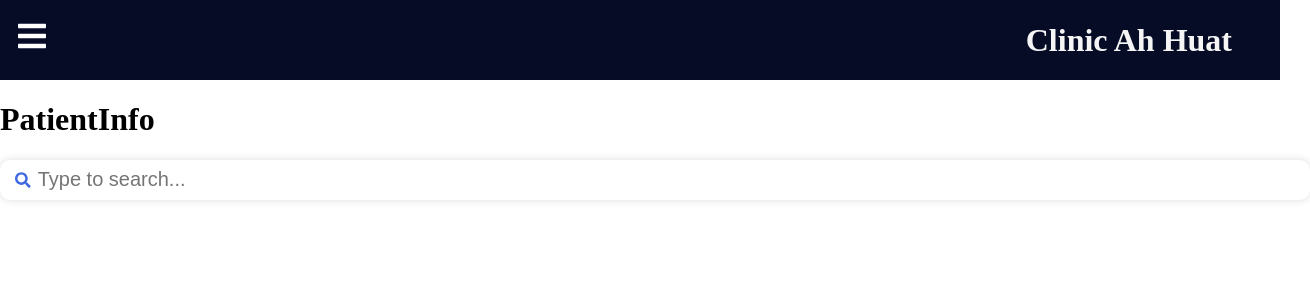
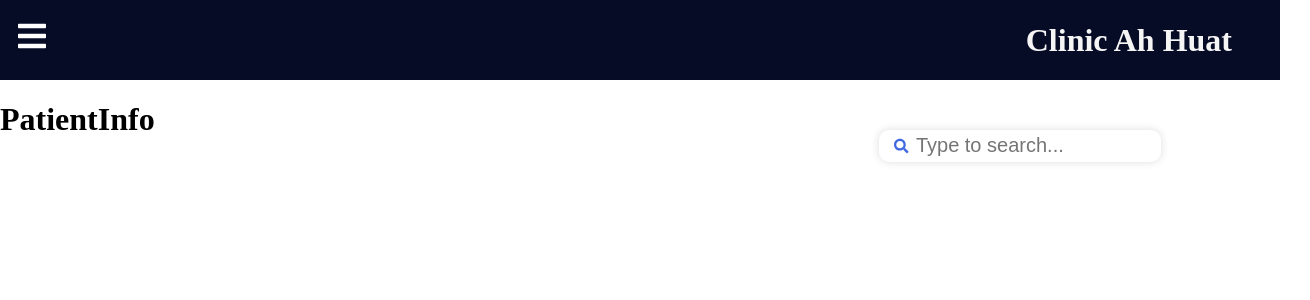
Before and after one commit to chewyuhan/FIT3164-MDS12-AutomatedHealthcareInformationSystem_Front_End, a React (Create React App) app in the folder v1/: page /patientinfo in a window 1280 px wide. Shown: the top 300 px of the page, 1310 px wide, since content can reach past the window. Built offline with nearby package versions, Linux system fonts and the light colour scheme.

Commit message:
resize and reposition SearchBar

```diff
--- a/v1/src/components/SearchBar/Searchbar.css
+++ b/v1/src/components/SearchBar/Searchbar.css
@@ -1,6 +1,6 @@
 .input-wrapper {
-  width: 100%;
-  height: 2.5rem;
+  width: 20%; /*Change this to adjust the width of search bar*/
+  height: 2rem;
   border: none;
   border-radius: 10px;
   padding: 0 15px;
@@ -8,9 +8,13 @@
   background-color: white;
   display: flex;
   align-items: center;
+  position: relative; /* Use absolute positioning */
+  top: -40px; /* Adjust the top position to move it to the top */
+  right: -69%; /* Adjust left right position */
+}
 
-
-}
+/* Can also put the searchresultlist.css here and it will work */
+/* Remeber to change import correct css file in js if change */
 
 input {
   background-color: transparent;
@@ -28,3 +32,13 @@ input:focus {
 #search-icon {
   color: royalblue;
 }
+
+.patientinfo {
+  display: flex;
+  flex-direction: column;
+}
+
+.search-bar-container {
+  position: relative;
+  padding: 10px;
+}
--- a/v1/src/components/SearchBar/Searchbar.js
+++ b/v1/src/components/SearchBar/Searchbar.js
@@ -1,5 +1,7 @@
 import { useState } from "react";
 import { FaSearch } from "react-icons/fa";
+import "./Searchresultlist.css";
+import SearchResult from "./Searchresult";
 
 import "./Searchbar.css";
 
@@ -36,6 +38,7 @@ const SearchBar = ({ setResults }) => {
         onChange={(e) => handleChange(e.target.value)}
       />
     </div>
+
   );
 };
 
--- a/v1/src/components/SearchBar/Searchresultlist.css
+++ b/v1/src/components/SearchBar/Searchresultlist.css
@@ -1,11 +1,16 @@
 .results-list {
-    width: 100%;
+  width: 21%;
   background-color: white;
   display: flex;
   flex-direction: column;
   box-shadow: 0px 0px 8px #ddd;
   border-radius: 10px;
-    margin-top: 0.5rem;
+  margin-top: 0.5rem; /* Add margin-top to create space between search bar and result list */
   max-height: 300px;
   overflow-y: auto;
+
+  /* Adjust the positioning */
+  position: absolute;
+  top: 0px; /* Position it below the search bar */
+  left: 69%; /* Align it with the left side of the search bar */
 }
--- a/v1/src/pages/PatientInfo.js
+++ b/v1/src/pages/PatientInfo.js
@@ -1,21 +1,22 @@
-import React from 'react';
-import { useState } from "react";
-
+import React, { useState } from 'react';
 import Sidebar from '../components/Sidebar/Sidebar';
 import SearchBar from '../components/SearchBar/Searchbar';
 import SearchResultsList from '../components/SearchBar/Searchresultlist';
+
 function PatientInfo() {
   const [results, setResults] = useState([]);
 
-
   return (
     <div className='patientinfo'>
-      <Sidebar />
+      <div className="header">
+        <Sidebar />
+      </div>
       <h1>PatientInfo</h1>
       <div className="search-bar-container">
         <SearchBar setResults={setResults} />
         {results && results.length > 0 && <SearchResultsList results={results} />}
       </div>
+
     </div>
   );
 }
```
Lines whose indentation alone changed are shown as unchanged.
